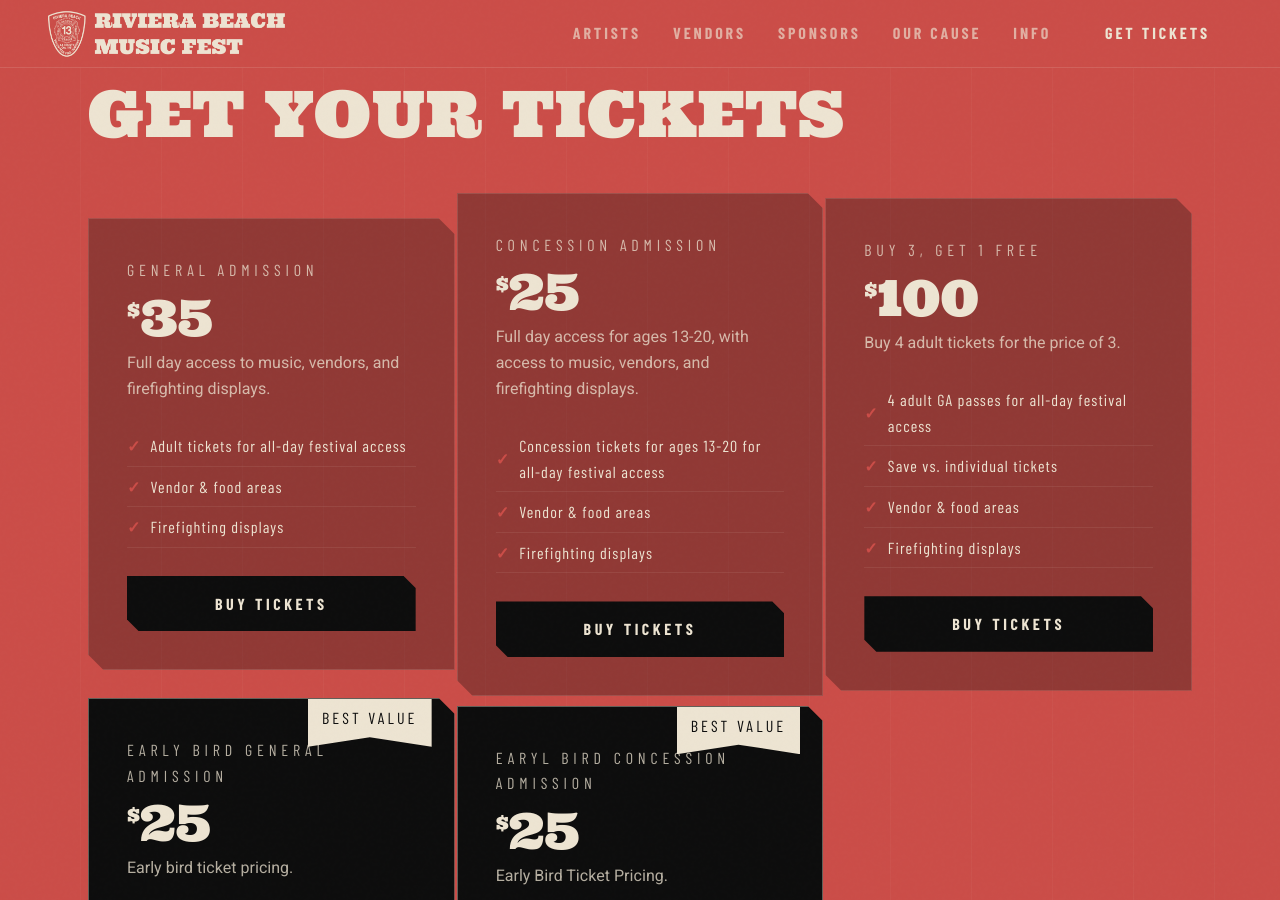
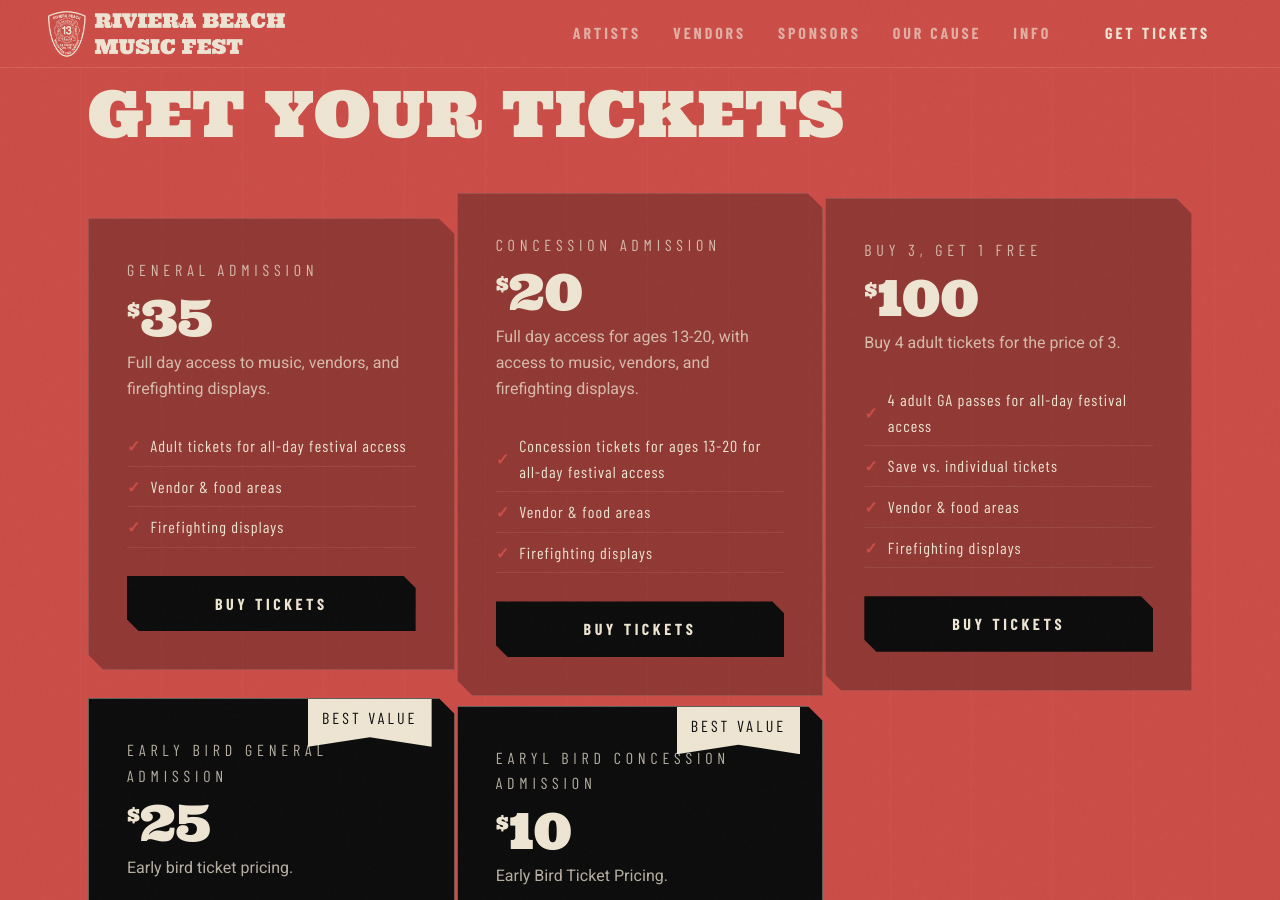
Before and after one commit to RBVFC/rbmf, a Jekyll site: the page built from index.html, in a window 1280 px wide and 900 px high, scrolled down 3938 px. Built offline with Jekyll 4.4.1, drawn with Linux system fonts in a browser that asks for light colours; some web fonts are replaced.

Commit message:
Update tickets.yml

```diff
--- a/_data/tickets.yml
+++ b/_data/tickets.yml
@@ -10,7 +10,7 @@
     - "Firefighting displays"
 
 - tier: "Concession Admission"
-  price: 25
+  price: 20
   description: "Full day access for ages 13-20, with access to music, vendors, and firefighting displays."
   featured: false
   perks:
@@ -40,7 +40,7 @@
     - "Firefighting displays"
 
 - tier: "Earyl Bird Concession Admission"
-  price: 25
+  price: 10
   description: "Early Bird Ticket Pricing."
   featured: true
   badge: "Best Value"
```
